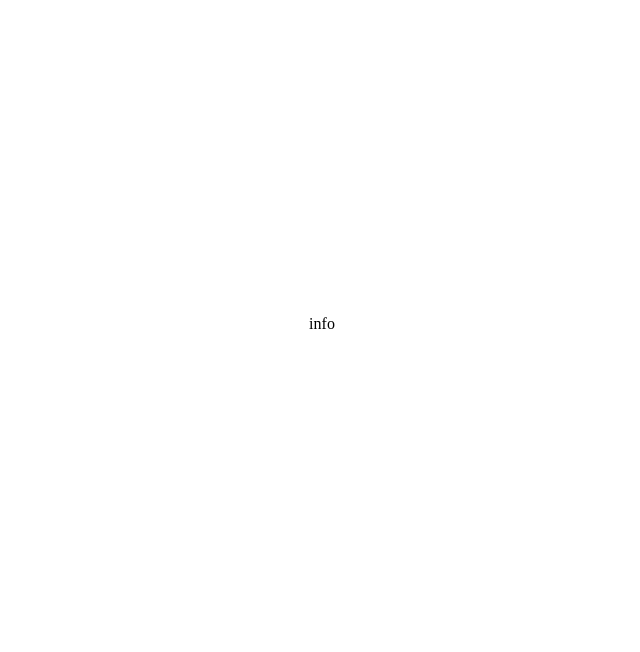
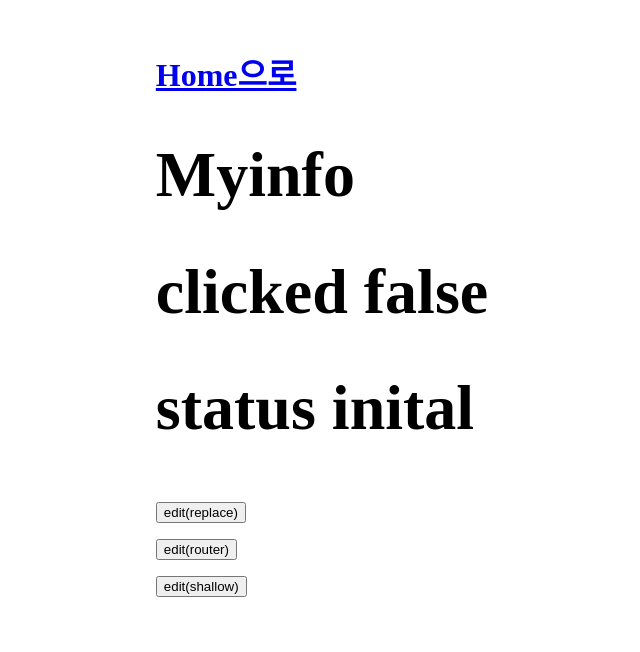
Before and after one commit to KuHell/-Test-nextjs-blog, a Next.js app: page /settings/my/info in a window 1280 px wide. Shown: the part 148-800 px from the top of the page, without its empty margins (318-958 px from the left). Built offline with nearby package versions, Linux system fonts and the light colour scheme.

Commit message:
add: router와 shallow router

```diff
--- a/src/pages/[username]/[info].js
+++ b/src/pages/[username]/[info].js
@@ -1,5 +1,5 @@
+import { useRouter } from 'next/router'
 import styles from '../../../styles/Home.module.css'
-import { useRouter } from 'next/router'
 import Layout from '../../components/Layout'
 import SubLayout from '../../components/SubLayout'
 
--- a/src/pages/category/[slug].js
+++ b/src/pages/category/[slug].js
@@ -1,6 +1,4 @@
 import styles from '../../../styles/Home.module.css'
-// import Layout from '../components/Layout'
-// import SubLayout from '../components/SubLayout'
 import { useRouter } from 'next/router'
 import Layout from '../../components/Layout'
 import SubLayout from '../../components/SubLayout'
@@ -8,6 +6,7 @@ import SubLayout from '../../components/SubLayout'
 export default function CategorySlug() {
   const router = useRouter()
   const { slug, from } = router.query
+
   return (
     <>
       <h1 className={(styles.title, styles.time)}>
--- a/src/pages/settings/my/info.js
+++ b/src/pages/settings/my/info.js
@@ -1,35 +1,66 @@
-// import styles from '../../../../styles/Home.module.css'
-// // import Layout from '../components/Layout'
-// // import SubLayout from '../components/SubLayout'
-// import { useState } from 'react'
-// import { useRouter } from 'next/router'
-// import Layout from '../../../../components/Layout'
-// import SubLayout from '../../../../components/SubLayout'
+import styles from '../../../../styles/Home.module.css'
+import { useState } from 'react'
+import { useRouter } from 'next/router'
+import Layout from 'components/Layout'
+import SubLayout from 'components/SubLayout'
 
-// export default function Myinfo() {
-//   const [clicked, setClicked] = useState(false)
-//   // const { status = 'initail' } = router.query
+export default function Myinfo() {
+  const router = useRouter()
+  const [clicked, setClicked] = useState(false)
+  const { status = 'inital' } = router.query
 
-//   return (
-//     <>
-//       <h1 className={(styles.title, styles.time)}>Myinfo</h1>
-//       <h1 className={(styles.title, styles.time)}>clicked {clicked}</h1>
-//     </>
-//   )
+  return (
+    <>
+      <h1 className={(styles.title, styles.time)}>Myinfo</h1>
+      <h1 className={(styles.title, styles.time)}>clicked {String(clicked)}</h1>
+      <h1 className={(styles.title, styles.time)}>status {status}</h1>
+      <button
+        onClick={() => {
+          alert('edit')
+          setClicked(!clicked)
+          location.replace('/settings/my/info?status=editting')
+        }}
+      >
+        edit(replace)
+      </button>
+      <br />
+      <button
+        onClick={() => {
+          alert('edit')
+          setClicked(!clicked)
+          router.push('/settings/my/info?status=editting')
+        }}
+      >
+        edit(router)
+      </button>
+      <br />
+      <button
+        onClick={() => {
+          alert('edit')
+          setClicked(!clicked)
+          router.push('/settings/my/info?status=editting', undefined, {
+            shallow: true,
+          })
+        }}
+      >
+        edit(shallow)
+      </button>
+    </>
+  )
+}
+
+Myinfo.getLayout = function getLayout(page) {
+  return (
+    <Layout>
+      <SubLayout>{page}</SubLayout>
+    </Layout>
+  )
+}
+
+// import React from 'react'
+
+// const info = () => {
+//   return <div>info</div>
 // }
 
-// Myinfo.getLayout = function getLayout(page) {
-//   return (
-//     <Layout>
-//       <SubLayout>{page}</SubLayout>
-//     </Layout>
-//   )
-// }
-
-import React from 'react'
-
-const info = () => {
-  return <div>info</div>
-}
-
-export default info
+// export default info
```
Also changed, not shown: src/pages/cart/[[...date]].js (+2 -8 lines), 1 other file (tests, documents, lock files or other folders).
